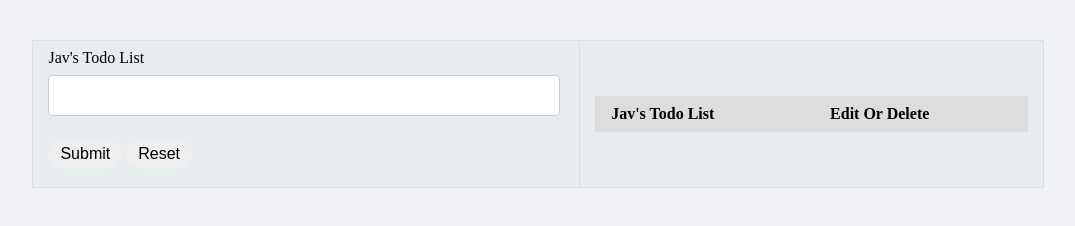
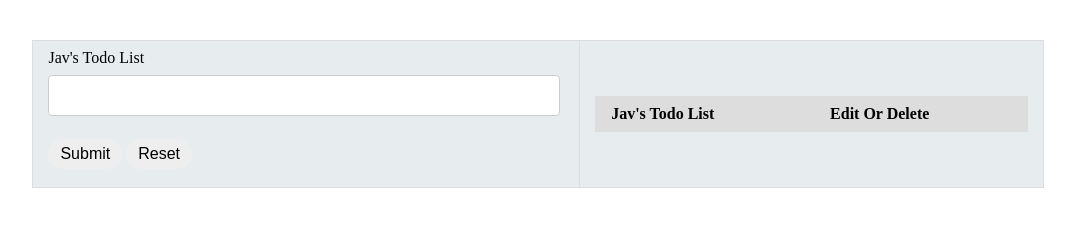
Before and after one commit to Javeria5/JavaScript-Learning-Journey, a plain HTML site: page index.html in a window 1280 px wide. Shown: the whole page, without its empty margins (102-1177 px from the left). Drawn offline with Linux system fonts and the light colour scheme.

Commit message:
Todo List changes made

```diff
--- a/index.html
+++ b/index.html
@@ -10,7 +10,7 @@
 </head>
 
 
-<body style="background-color: rgb(240, 240, 247);">
+<body>
     <table>
         <tr>
             <td>
```
